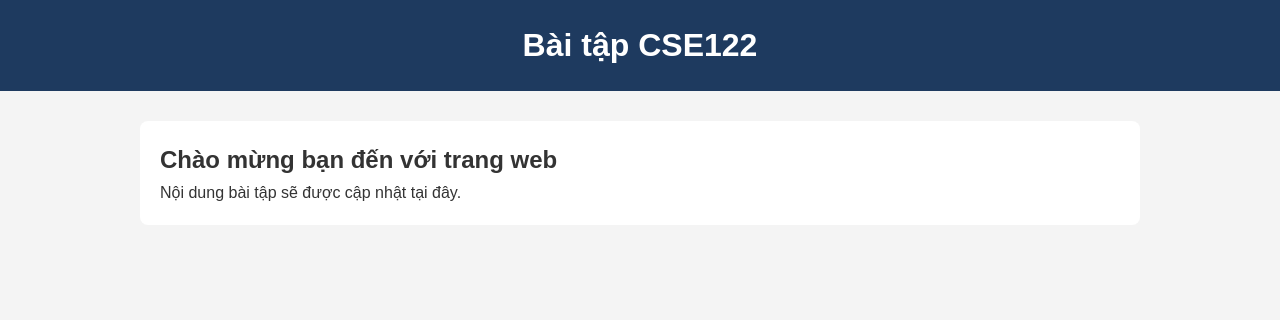
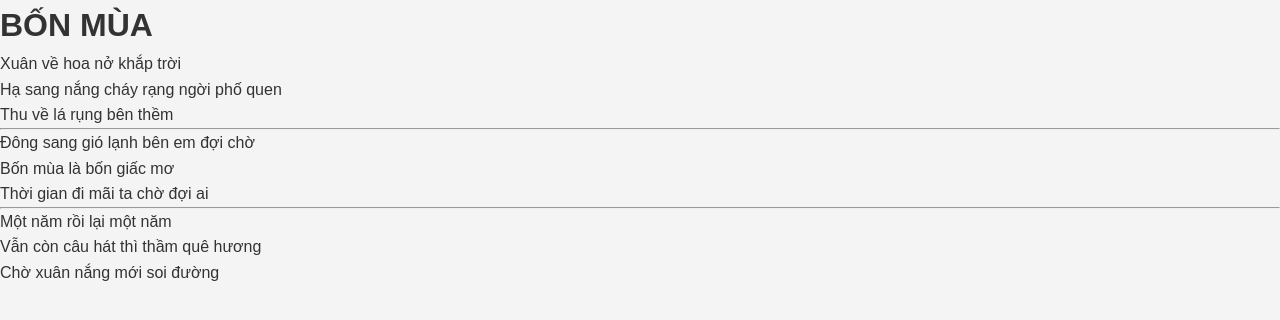
Before and after one commit to loivu2k7-web/cse122-2551271177, a plain HTML site: page ex01/index.html in a window 1280 px wide. Drawn offline with Linux system fonts and the light colour scheme.

Commit message:
Update index.html with poem content
Updated the title and content to reflect a poem about the four seasons.

```diff
--- a/ex01/index.html
+++ b/ex01/index.html
@@ -4,19 +4,38 @@
 <head>
     <meta charset="UTF-8">
     <meta name="viewport" content="width=device-width, initial-scale=1.0">
-    <title>Bài tập CSE122</title>
+    <title>Bốn mùa</title>
     <link rel="stylesheet" href="css/style.css">
 </head>
 <body>
 
-    <header>
-        <h1>Bài tập CSE122</h1>
-    </header>
+    <div class="poem-container">
 
-    <main>
-        <h2>Chào mừng bạn đến với trang web</h2>
-        <p>Nội dung bài tập sẽ được cập nhật tại đây.</p>
-    </main>
+        <h1>BỐN MÙA</h1>
+
+        <p class="stanza blue">
+            Xuân về hoa nở khắp trời<br>
+            Hạ sang nắng cháy rạng ngời phố quen<br>
+            Thu về lá rụng bên thềm
+        </p>
+
+        <hr>
+
+        <p class="stanza red">
+            Đông sang gió lạnh bên em đợi chờ<br>
+            Bốn mùa là bốn giấc mơ<br>
+            Thời gian đi mãi ta chờ đợi ai
+        </p>
+
+        <hr>
+
+        <p class="stanza blue">
+            Một năm rồi lại một năm<br>
+            Vẫn còn câu hát thì thầm quê hương<br>
+            Chờ xuân nắng mới soi đường
+        </p>
+
+    </div>
 
 </body>
 </html>
```
